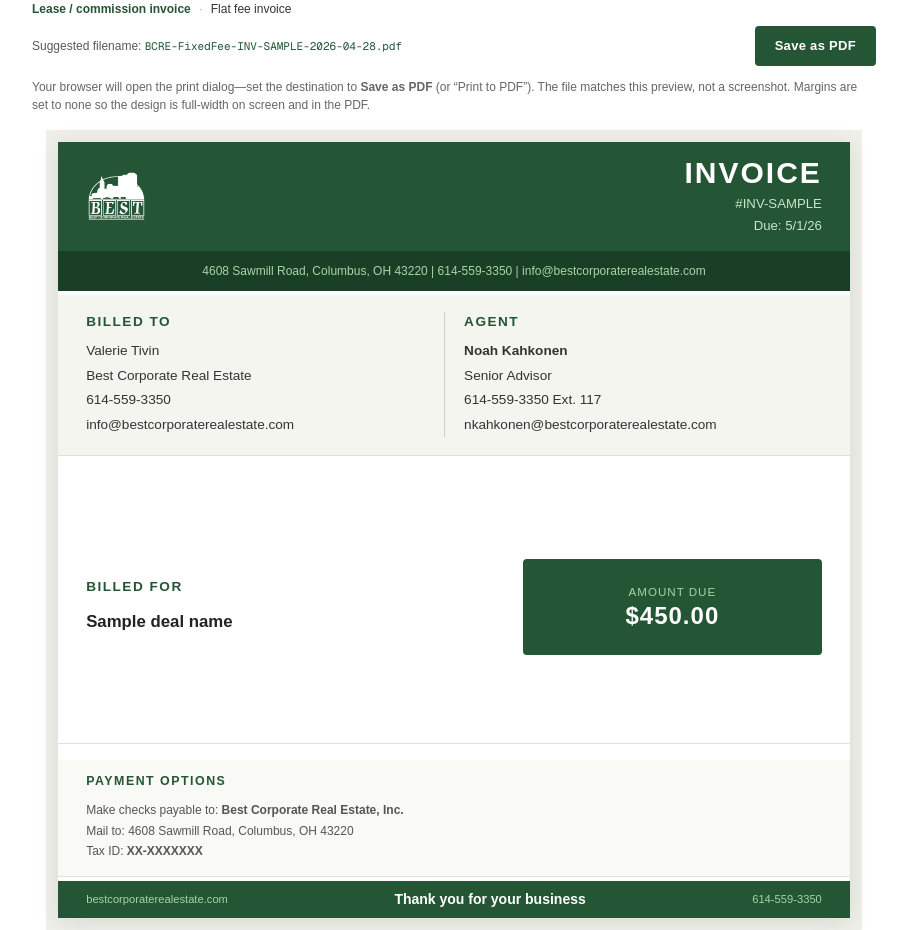
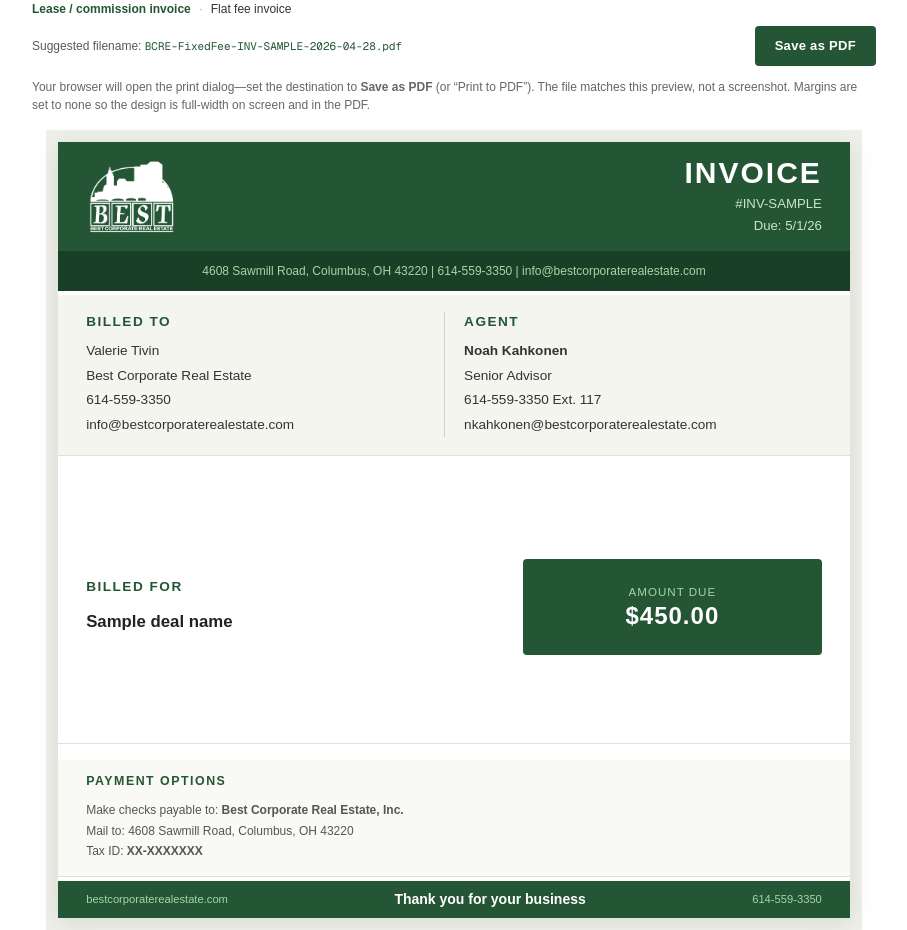
Before and after one commit to noahkahkonen/generate-invoice, a Next.js app: page /bpo in a window 1280 px wide. Shown: the whole page, without its empty margins (186-1093 px from the left). Built offline with nearby package versions, Linux system fonts and the light colour scheme.

Commit message:
Scale invoice logo up 50%
Bump the BEST logo's height clamp from 50-70px to 75-105px and the
max-width from 42vw/280px to 63vw/420px on both the lease and
flat-fee invoice headers so the brand mark reads more prominently.

```diff
--- a/components/FixedFeeBpoInvoice.tsx
+++ b/components/FixedFeeBpoInvoice.tsx
@@ -116,9 +116,9 @@
               width={196}
               height={158}
               style={{
-                height: "clamp(50px, 5.2vh, 70px)",
+                height: "clamp(75px, 7.8vh, 105px)",
                 width: "auto",
-                maxWidth: "min(42vw, 280px)",
+                maxWidth: "min(63vw, 420px)",
                 objectFit: "contain",
               }}
             />
--- a/components/Invoice.tsx
+++ b/components/Invoice.tsx
@@ -121,9 +121,9 @@
               width={196}
               height={158}
               style={{
-                height: "clamp(50px, 5.2vh, 70px)",
+                height: "clamp(75px, 7.8vh, 105px)",
                 width: "auto",
-                maxWidth: "min(42vw, 280px)",
+                maxWidth: "min(63vw, 420px)",
                 objectFit: "contain",
               }}
             />
```
